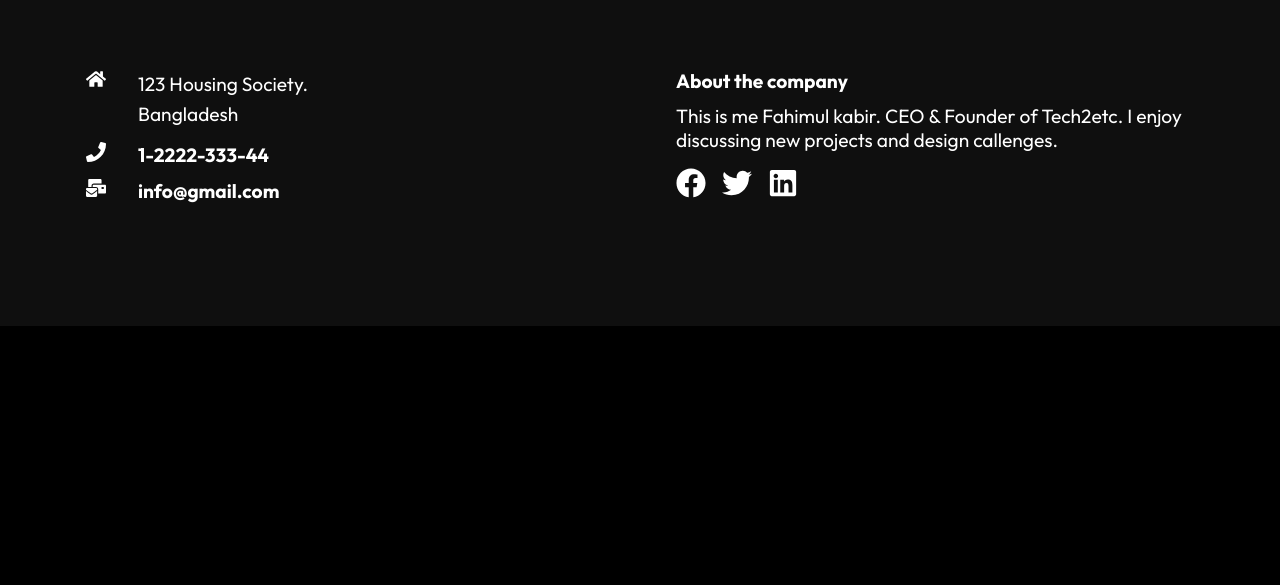
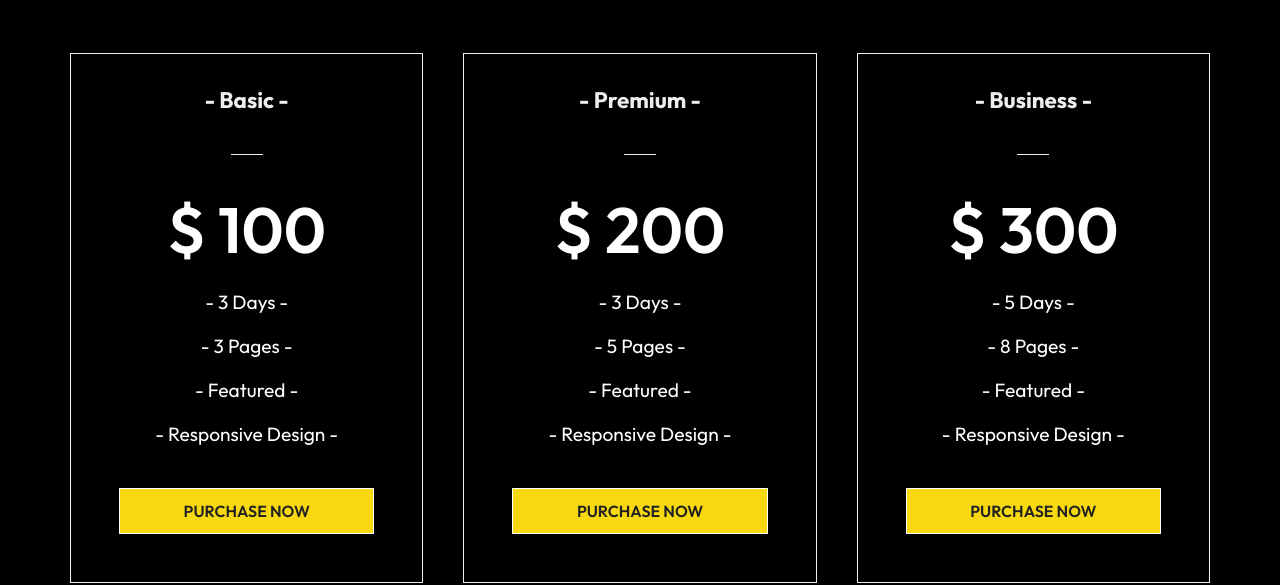
Before and after one commit to Caovandah/Website-Tutorial-From-Scratch, a React (Create React App) app: page /project in a window 1280 px wide. Shown: the part 523-1108 px from the top of the page. Before the commit the page ends 849 px from the top, so only its background shows below. Built offline with nearby package versions, Linux system fonts and the light colour scheme; the HTML template or start-up script is replaced by a standard one.

Commit message:
Upload: Pricing Card

```diff
--- /dev/null
+++ b/src/components/pricingcard/PricingCard.js
@@ -0,0 +1,50 @@
+import React from 'react';
+import { Link } from 'react-router-dom';
+import './PricingCardStyles.css';
+
+const PricingCard = () => {
+    return (
+        <div className="pricing">
+            <div className="card-container">
+                <div className="card">
+                    <h3>- Basic -</h3>
+                    <span className="bar"></span>
+                    <p className="btc">$ 100</p>
+                    <p>- 3 Days -</p>
+                    <p>- 3 Pages -</p>
+                    <p>- Featured -</p>
+                    <p>- Responsive Design -</p>
+                    <Link to="/contact" className="btn">
+                        PURCHASE NOW
+                    </Link>
+                </div>
+                <div className="card">
+                    <h3>- Premium -</h3>
+                    <span className="bar"></span>
+                    <p className="btc">$ 200</p>
+                    <p>- 3 Days -</p>
+                    <p>- 5 Pages -</p>
+                    <p>- Featured -</p>
+                    <p>- Responsive Design -</p>
+                    <Link to="/contact" className="btn">
+                        PURCHASE NOW
+                    </Link>
+                </div>
+                <div className="card">
+                    <h3>- Business -</h3>
+                    <span className="bar"></span>
+                    <p className="btc">$ 300</p>
+                    <p>- 5 Days -</p>
+                    <p>- 8 Pages -</p>
+                    <p>- Featured -</p>
+                    <p>- Responsive Design -</p>
+                    <Link to="/contact" className="btn">
+                        PURCHASE NOW
+                    </Link>
+                </div>
+            </div>
+        </div>
+    );
+};
+
+export default PricingCard;
--- /dev/null
+++ b/src/components/pricingcard/PricingCardStyles.css
@@ -0,0 +1,60 @@
+.pricing {
+    width: 100%;
+    padding: 6rem 1rem;
+    background: #000;
+}
+
+.card-container {
+    max-width: 1140px;
+    margin: auto;
+    display: grid;
+    grid-template-columns: repeat(3, 1fr);
+    grid-gap: 40px;
+}
+
+.card {
+    border: 1px solid #eee;
+    color: #eee;
+    text-align: center;
+    padding: 1rem;
+}
+
+.card:hover {
+    background-color: #141414;
+}
+
+.card h3 {
+    font-size: 1.4rem;
+    padding: 1rem;
+}
+
+.card p {
+    padding: 10px 0;
+}
+
+.bar {
+    border-bottom: 1px solid #eee;
+    width: 10%;
+    margin: 1.5rem auto;
+    display: block;
+}
+
+.btc {
+    font-size: 4rem;
+    font-weight: 600;
+    padding: 1rem 0;
+}
+
+.btn {
+    display: block;
+    width: 80%;
+    margin: 2rem auto;
+}
+
+@media screen and (max-width: 740px) {
+    .card-container {
+        max-width: 90%;
+        margin: auto;
+        grid-template-columns: 1fr;
+    }
+}
--- a/src/router/Project.js
+++ b/src/router/Project.js
@@ -2,12 +2,14 @@
 import Footer from '../components/footer/Footer';
 import HeroImg2 from '../components/heroimg2/HeroImg2';
 import Navbar from '../components/navbar/Navbar';
+import PricingCard from '../components/pricingcard/PricingCard';
 
 const Project = () => {
     return (
         <div>
             <Navbar />
             <HeroImg2 heading="PROJECTS." text="Some of my most recent works." />
+            <PricingCard />
             <Footer />
         </div>
     );
```
